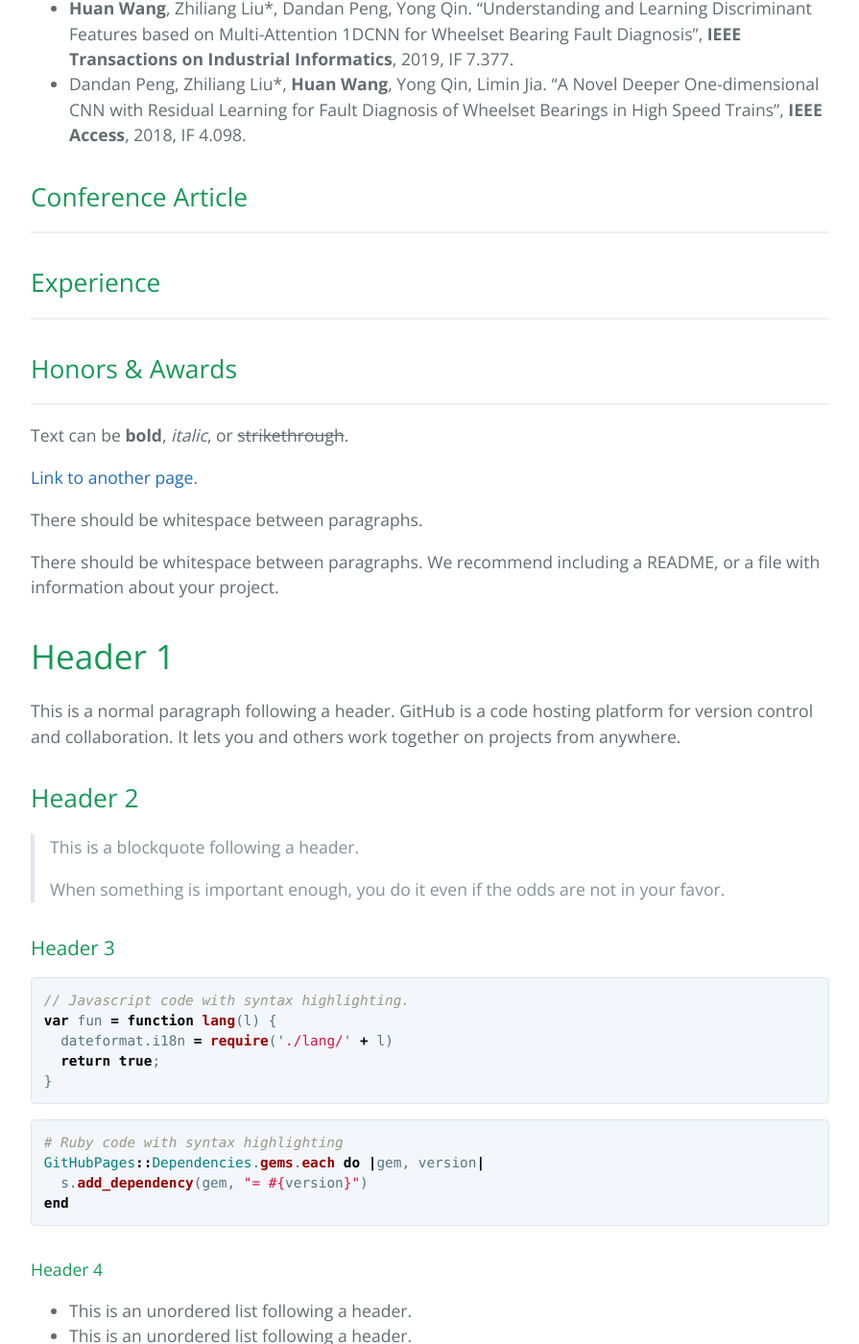
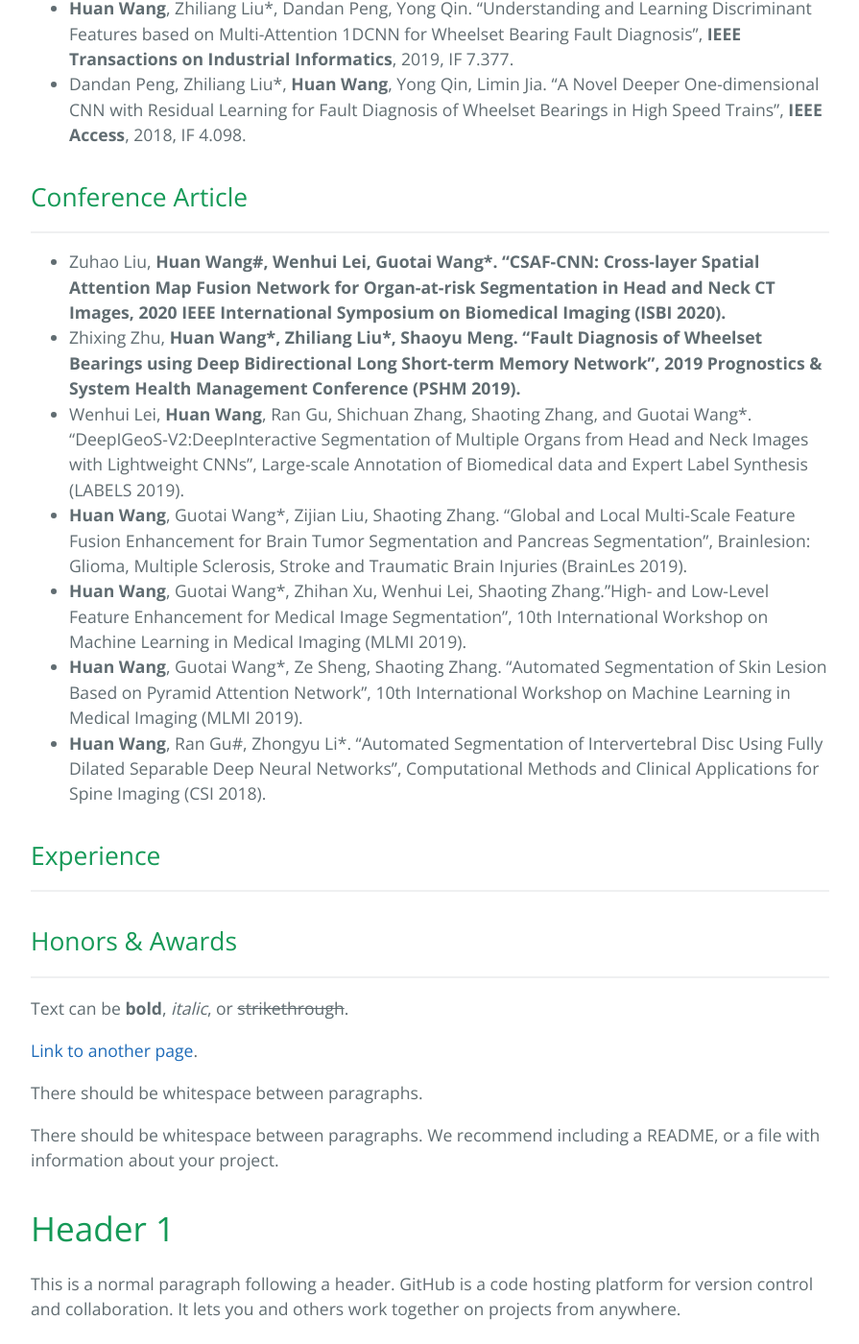
Before and after one commit to WH-HuanWang/WH-HuanWang.github.io, a Jekyll site: the page built from index.md, in a window 1280 px wide and 1400 px high, scrolled down 1046 px. Shown: the whole window at 96% size, without its empty margins (192-1087 px from the left). Built offline with Jekyll 4.4.1, drawn with Linux system fonts in a browser that asks for light colours.

Commit message:
Update index.md

```diff
--- a/index.md
+++ b/index.md
@@ -33,6 +33,14 @@ I am Huan Wang.
 
 ## Conference Article
 * * *
+* Zuhao Liu, <b>Huan Wang#<b>, Wenhui Lei, Guotai Wang*. "CSAF-CNN: Cross-layer Spatial Attention Map Fusion Network for Organ-at-risk Segmentation in Head and Neck CT Images, 2020 IEEE International Symposium on Biomedical Imaging (ISBI 2020).
+* Zhixing Zhu, <b>Huan Wang*<b>, Zhiliang Liu*, Shaoyu Meng. "Fault Diagnosis of Wheelset Bearings using Deep Bidirectional Long Short-term Memory Network", 2019 Prognostics & System Health Management Conference (PSHM 2019).
+* Wenhui Lei, <b>Huan Wang</b>, Ran Gu, Shichuan Zhang, Shaoting Zhang, and Guotai Wang*. "DeepIGeoS-V2:DeepInteractive Segmentation of Multiple Organs from Head and Neck Images with Lightweight CNNs", Large-scale Annotation of Biomedical data and Expert Label Synthesis (LABELS 2019).
+* <b>Huan Wang</b>, Guotai Wang*, Zijian Liu, Shaoting Zhang. "Global and Local Multi-Scale Feature Fusion Enhancement for Brain Tumor Segmentation and Pancreas Segmentation", Brainlesion: Glioma, Multiple Sclerosis, Stroke and Traumatic Brain Injuries (BrainLes 2019).
+* <b>Huan Wang</b>, Guotai Wang*, Zhihan Xu, Wenhui Lei, Shaoting Zhang."High- and Low-Level Feature Enhancement for Medical Image Segmentation", 10th International Workshop on Machine Learning in Medical Imaging (MLMI 2019).
+* <b>Huan Wang</b>, Guotai Wang*, Ze Sheng, Shaoting Zhang. "Automated Segmentation of Skin Lesion Based on Pyramid Attention Network", 10th International Workshop on Machine Learning in Medical Imaging (MLMI 2019).
+* <b>Huan Wang</b>, Ran Gu#, Zhongyu Li*. "Automated Segmentation of Intervertebral Disc Using Fully Dilated Separable Deep Neural Networks", Computational Methods and Clinical Applications for Spine Imaging (CSI 2018).
+
 
 ## Experience
 * * *
```
